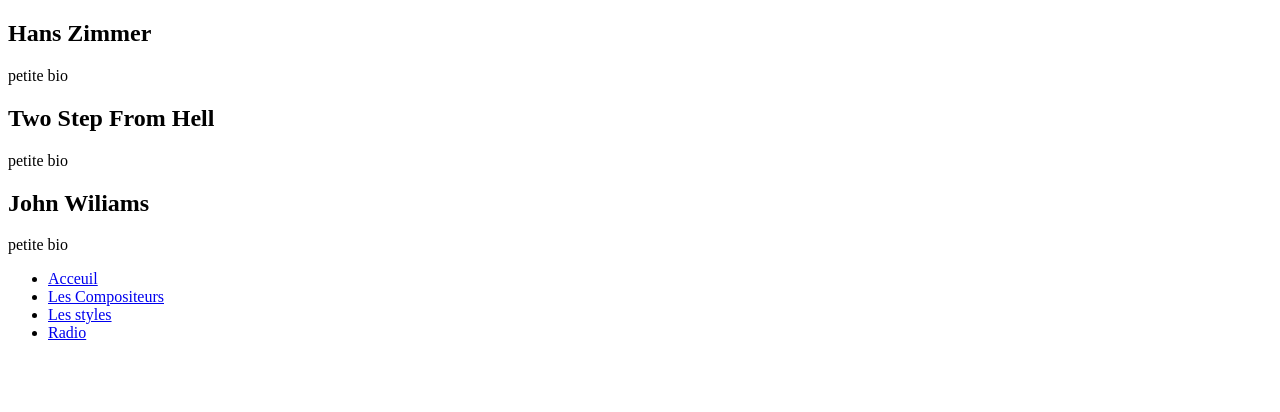
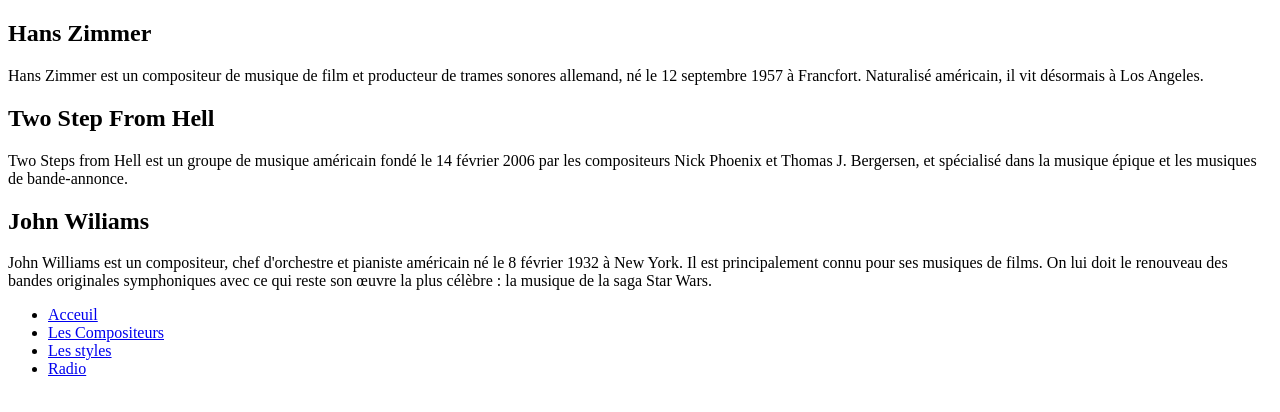
Before and after one commit to Abphoenix17/Projet_web, a plain HTML site: page Epic_Orchestra/html/compositeurs.html in a window 1280 px wide. Shown: the part 60-472 px from the top of the page. Drawn offline with Linux system fonts and the light colour scheme.

Commit message:
Update compositeurs.html

```diff
--- a/Epic_Orchestra/html/compositeurs.html
+++ b/Epic_Orchestra/html/compositeurs.html
@@ -11,19 +11,19 @@
   <h1><strong>Epic Orchestra</strong></h1>
    <article class="zimmer">
        <h2>Hans Zimmer</h2>
-       <p>petite bio</p>
+       <p>Hans Zimmer est un compositeur de musique de film et producteur de trames sonores allemand, né le 12 septembre 1957 à Francfort. Naturalisé américain, il vit désormais à Los Angeles.</p>
        <!--musique et image jacket-->
    </article>
 
    <article class="two">
        <h2>Two Step From Hell</h2>
-       <p>petite bio</p>
+       <p>Two Steps from Hell est un groupe de musique américain fondé le 14 février 2006 par les compositeurs Nick Phoenix et Thomas J. Bergersen, et spécialisé dans la musique épique et les musiques de bande-annonce.</p>
        <!--musique et image jacket-->
    </article>
 
    <article class="wiliams">
        <h2>John Wiliams</h2>
-       <p>petite bio</p>
+       <p>John Williams est un compositeur, chef d'orchestre et pianiste américain né le 8 février 1932 à New York. Il est principalement connu pour ses musiques de films. On lui doit le renouveau des bandes originales symphoniques avec ce qui reste son œuvre la plus célèbre : la musique de la saga Star Wars.</p>
        <!--musique et image jacket-->
    </article>
    <!--ajout d'un/des compositeurs en plus-->
```
